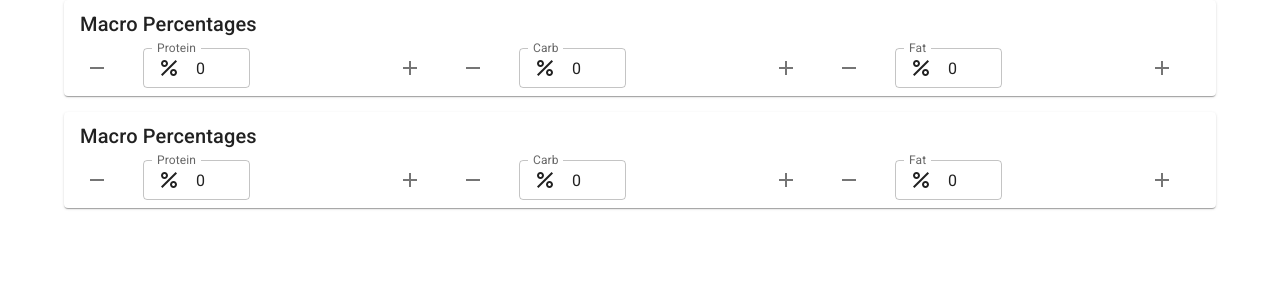
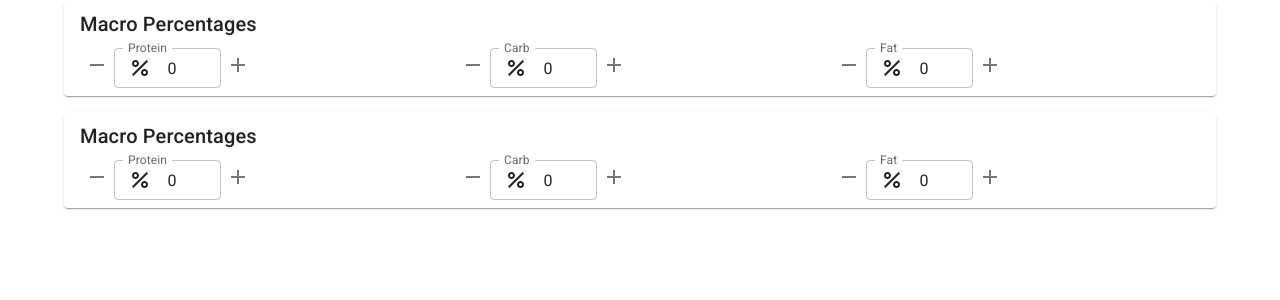
Before and after one commit to andrewdieppa/caloriculator, a React (Create React App) app: page / in a window 1280 px wide. Shown: the top 300 px of the page. Built offline with nearby package versions, Linux system fonts and the light colour scheme.

Commit message:
fix incrementor button spacing issue

```diff
--- a/src/components/MacroPercentages/MacroPercentages.js
+++ b/src/components/MacroPercentages/MacroPercentages.js
@@ -1,5 +1,13 @@
 import { useReducer } from 'react';
-import { Paper, Grid, Typography, TextField, IconButton } from '@mui/material';
+import {
+  Paper,
+  Box,
+  Grid,
+  Stack,
+  Typography,
+  TextField,
+  IconButton,
+} from '@mui/material';
 import { Percent, Add, Remove } from '@mui/icons-material';
 
 // go to https://mui.com/material-ui/react-text-field/#components
@@ -61,13 +69,13 @@ const Incrementor = props => {
   };
 
   return (
-    <Grid container spacing={1} alignItems="center">
-      <Grid item xs={2}>
+    <Stack direction="row">
+      <Box>
         <IconButton size="small" onClick={handleDecrement}>
           <Remove />
         </IconButton>
-      </Grid>
-      <Grid item xs={8} sx={{ justifySelf: 'center' }}>
+      </Box>
+      <Box>
         <TextField
           type="number"
           inputProps={{
@@ -84,13 +92,13 @@ const Incrementor = props => {
           value={props.value}
           onChange={handleChange}
         />
-      </Grid>
-      <Grid item xs={2}>
+      </Box>
+      <Box>
         <IconButton size="small" onClick={handleIncrement}>
           <Add />
         </IconButton>
-      </Grid>
-    </Grid>
+      </Box>
+    </Stack>
   );
 };
 
```
